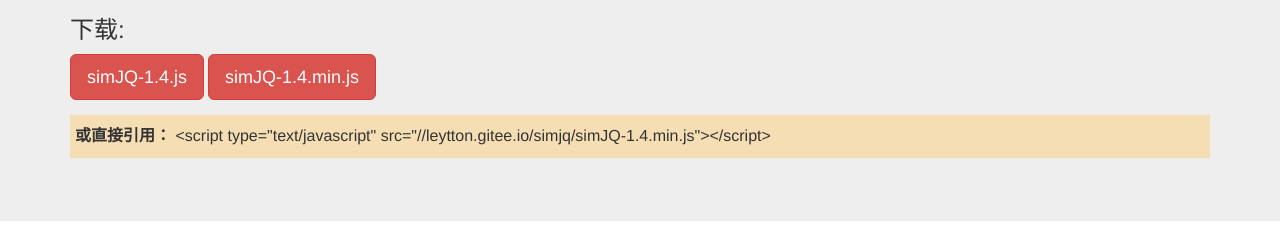
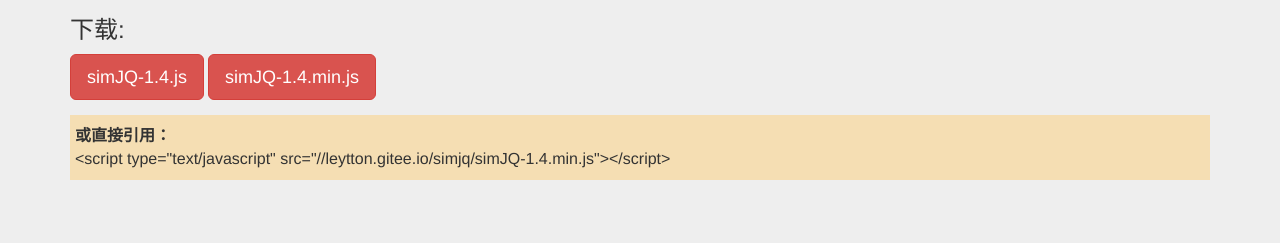
Before and after one commit to skyformat99/SimJQ, a plain HTML site: page index.html in a window 1280 px wide. Shown: the part 263-512 px from the top of the page. Drawn offline with Linux system fonts and the light colour scheme; a script that the page names is missing.

Commit message:
update the demo to V1.4

```diff
--- a/index.html
+++ b/index.html
@@ -23,7 +23,7 @@
 					<a class="btn btn-danger btn-lg" href="simJQ-1.4.js" download="simJQ-1.4.js" role="button">simJQ-1.4.js</a>
 					<a class="btn btn-danger btn-lg" href="simJQ-1.4.min.js" download="simJQ-1.4.min.js" role="button">simJQ-1.4.min.js</a>
 				</p>
-				<p style="background: wheat;padding: 10px 5px;font-size: 16px;"><b>或直接引用：</b> &lt;script type="text/javascript" src="//leytton.gitee.io/simjq/simJQ-1.4.min.js">&lt;/script></p>
+				<p style="background: wheat;padding: 10px 5px;font-size: 16px;"><b>或直接引用：</b><br/> &lt;script type="text/javascript" src="//leytton.gitee.io/simjq/simJQ-1.4.min.js">&lt;/script></p>
 			</div>
 		</div>
 		<div class="container">
```
Also changed, not shown: 1 other file.
